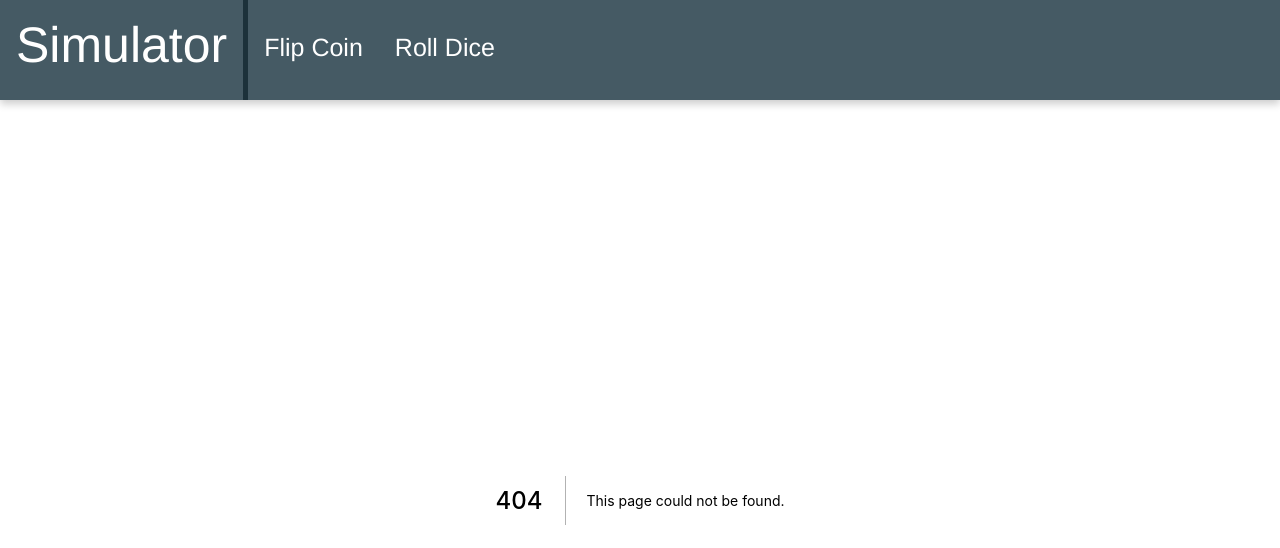
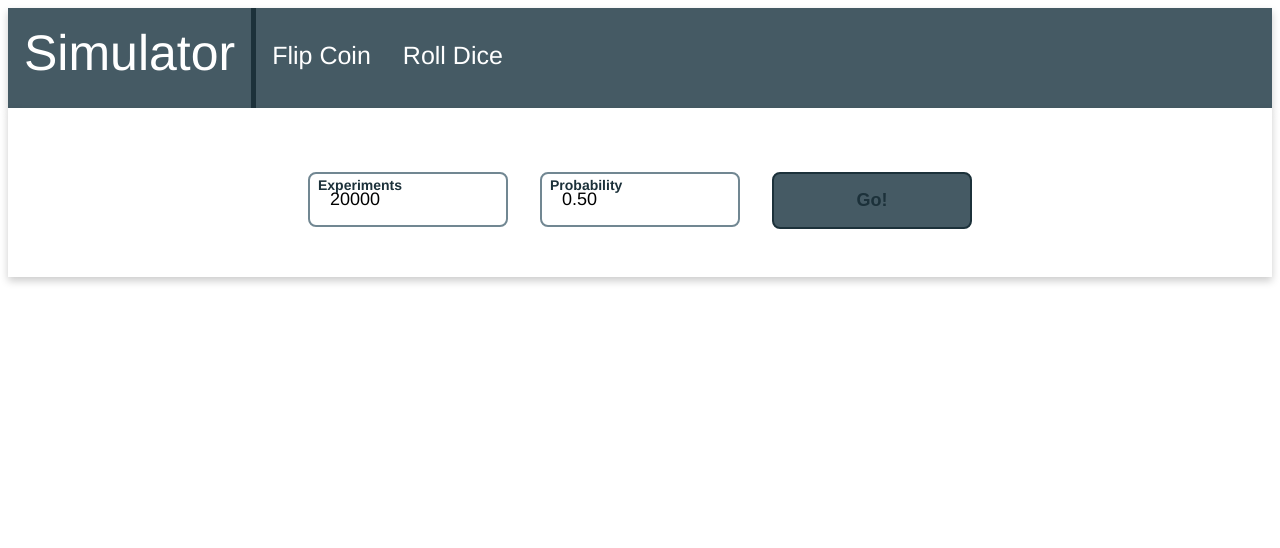
Before and after one commit to Venedictto/probability-simulation, a Next.js app: page /FlipCoinSimulator in a window 1280 px wide. Before the commit this address had no page. Shown: the top 548 px of the page. Built offline with nearby package versions, Linux system fonts and the light colour scheme.

Commit message:
add flip coin simulator page

```diff
--- /dev/null
+++ b/pages/FlipCoinSimulator.js
@@ -0,0 +1,83 @@
+import React, {useState, useCallback} from 'react';
+import Card from '../Components/Card/Card';
+import styled from 'styled-components';
+import Input from '../Components/Input/Input';
+import Button from '../Components/Button/Button';
+
+const VariableContainer = styled.div`
+    display:flex;
+    flex-direction: row;
+    justify-content:center;
+    flex-wrap:wrap;
+`;
+const InputContainer = styled.div`
+    display:flex;
+    flex-direction:column;
+    margin:1rem;
+    font-family: ${props => props.theme.font.family};
+    font-size: ${props => props.theme.font.size.text};
+    font-weight: ${props => props.theme.font.weight.bold};
+`;
+
+
+const NumberOfExperiments = styled(Input).attrs({placeholder:'1-1000000', type:'number', name:'Experiments'})`
+`;
+const HeadProbability = styled(Input).attrs({placeholder:'0-1', type:'number', name:'Probability'})`
+`;
+
+const FlipCoinSimulator = () => {
+    const [Experiments, setExperiments] = useState('20000');
+    const [Probability, setProbability] = useState('0.50')
+    const [FieldError, setFieldError] = useState('');
+
+    const inputRangeValidator = useCallback(
+        (event,setFuncion) => {
+            let { value, min, max } = event.target;
+            if (Math.max(Number(min), Math.min(Number(max), Number(value))) !== Number(value)){
+              setFuncion('');
+              setFieldError(`Number of experiments allowed between ${min} and ${min}`);
+            }
+            else{
+              setFieldError('');
+              setFuncion(value);
+            }
+        }, []
+    );
+
+    return (
+        <div>
+            <Card>
+                <VariableContainer>
+                    <InputContainer>
+                        <NumberOfExperiments
+                                value={Experiments}
+                                onBlur={(event)=> inputRangeValidator(event,setExperiments)}
+                                onChange={(event) => {setExperiments(event.target.value)}}
+                                name="Experiments"
+                                min="1"
+                                max="1000000">
+                        </NumberOfExperiments>
+                        <label>Experiments</label>
+                    </InputContainer>
+                    <InputContainer>
+                        <HeadProbability
+                                value={Probability}
+                                onBlur={(event)=> inputRangeValidator(event,setProbability)}
+                                onChange={(event) => {setProbability(event.target.value)}}
+                                name="Probability"
+                                min="0"
+                                max="1"
+                            />
+                        <label>Probability</label>
+                    </InputContainer>
+                    <InputContainer>
+                        <Button onClick={()=> {console.log('Experiments: ', Experiments); console.log('Probability: ', Probability)}}>Go!</Button>
+                    </InputContainer>
+                </VariableContainer>
+            </Card>
+        </div>
+    )
+}
+
+
+export default FlipCoinSimulator;
```
